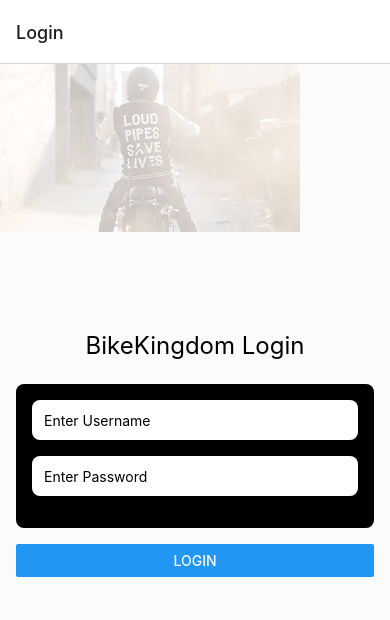
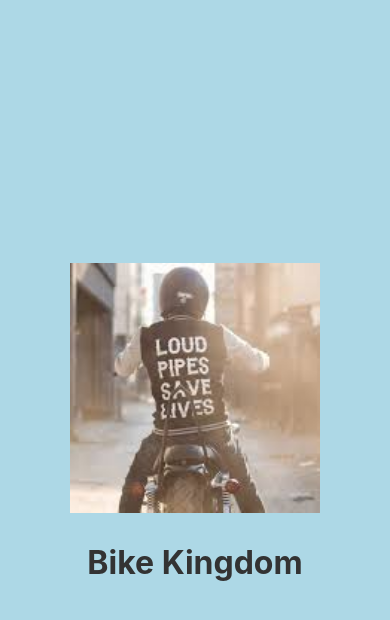
Before and after one commit to sahil4083/Demo, a React Native app: screen /BikeList in a window 390 px wide. Both pictures are taken after a click on the button 26 px from the left and 32 px from the top of the page. Shown: the top 620 px of the page. Built offline with nearby package versions, Linux system fonts and the light colour scheme.

Commit message:
added new files or modified

```diff
--- a/AboutScreen.js
+++ b/AboutScreen.js
@@ -4,7 +4,7 @@ import { Text, View, StyleSheet, ImageBackground, Button } from "react-native";
 const AboutScreen = ({ navigation }) => {
   return (
     <ImageBackground
-      source={require('./assets/sport.jpg')}
+    source={{uri:"https://wallpaper.forfun.com/fetch/d1/d114d147676588f8c97509961ae07fa4.jpeg?h=900&r=0.5"}}
       style={styles.background}
     >
       <View style={styles.container}>
@@ -37,12 +37,14 @@ const styles = StyleSheet.create({
     fontWeight: 'bold',
     textAlign: 'center',
     marginBottom: 20,
+    color:"orange"
   },
   text: {
     fontSize: 18,
     textAlign: 'center',
     marginBottom: 10,
     lineHeight: 24,
+    color:"#000080"
   },
 });
 
--- a/App.js
+++ b/App.js
@@ -2,21 +2,33 @@ import 'react-native-gesture-handler';
 import * as React from 'react';
 import { NavigationContainer } from '@react-navigation/native';
 import { createStackNavigator } from '@react-navigation/stack';
-import LoginScreen from "./LoginScreen.js";
-import HomeScreen from "./HomeScreen.js";
-import AboutScreen from "./AboutScreen.js";
-import BikeListScreen from "./BikeListScreen.js";
+import LogoScreen from './LogoScreen.js';
+import LoginScreen from './LoginScreen.js';
+import HomeScreen from './HomeScreen.js';
+import AboutScreen from './AboutScreen.js';
+import BikeListScreen from './BikeListScreen.js';
+import BikeDetailScreen from './BikeDetailScreen.js';
 
 const Stack = createStackNavigator();
 
 const App = () => {
   return (
     <NavigationContainer>
-      <Stack.Navigator initialRouteName="Login">
+      <Stack.Navigator initialRouteName="Logo">
+        <Stack.Screen
+          name="Logo"
+          component={LogoScreen}
+          options={{ headerShown: false }}
+        />
         <Stack.Screen name="Login" component={LoginScreen} />
         <Stack.Screen name="Home" component={HomeScreen} />
         <Stack.Screen name="About" component={AboutScreen} />
         <Stack.Screen name="BikeList" component={BikeListScreen} />
+        <Stack.Screen
+          name="BikeDetail"
+          component={BikeDetailScreen}
+          options={({ route }) => ({ title: route.params.bikeName })}
+        />
       </Stack.Navigator>
     </NavigationContainer>
   );
--- /dev/null
+++ b/BikeDetailScreen.js
@@ -0,0 +1,62 @@
+import React from 'react';
+import { View, Text, StyleSheet, Image } from 'react-native';
+
+const BikeDetailScreen = ({ route }) => {
+  const { bikeId, bikeName } = route.params;
+
+    const bikeDetails = {
+    '1': { name: 'Mountain Bike', description: 'Great for off-road trails.', image: require('./assets/images.jpg') },
+    '2': { name: 'Dirt Bike', description: 'Designed for rough terrains.', image: require('./assets/dirt.jpg') },
+    '3': { name: 'Racing Bike', description: 'Built for speed on paved roads.', image: require('./assets/racing.jpg') },
+    '4': { name: 'Sport Bike', description: 'Versatile bike for various terrains.', image: require('./assets/sport.jpg') },
+    '5': { name: 'Road Bike', description: 'Ideal for long rides on smooth roads.', image: require('./assets/road.jpg') },
+  };
+
+
+  const bike = bikeDetails[bikeId];
+
+  if (!bike) {
+    return (
+      <View style={styles.container}>
+        <Text style={styles.text}>Bike details not found.</Text>
+      </View>
+    );
+  }
+
+  return (
+    <View style={styles.container}>
+      <Image source={bike.image} style={styles.image} />
+      <Text style={styles.name}>{bike.name}</Text>
+      <Text style={styles.description}>{bike.description}</Text>
+    </View>
+  );
+};
+
+const styles = StyleSheet.create({
+  container: {
+    flex: 1,
+    alignItems: 'center',
+    justifyContent: 'center',
+    padding: 20,
+  },
+  image: {
+    width: 200,
+    height: 200,
+    borderRadius: 8,
+    marginBottom: 20,
+  },
+  name: {
+    fontSize: 24,
+    fontWeight: 'bold',
+    marginBottom: 10,
+  },
+  description: {
+    fontSize: 18,
+    textAlign: 'center',
+  },
+  text: {
+    fontSize: 18,
+  },
+});
+
+export default BikeDetailScreen;
--- a/BikeListScreen.js
+++ b/BikeListScreen.js
@@ -1,5 +1,6 @@
 import React from 'react';
-import { View, Text, StyleSheet, Image, ScrollView } from 'react-native';
+import { View, Text, StyleSheet, Image, ScrollView, TouchableOpacity } from 'react-native';
+import { useNavigation } from '@react-navigation/native';
 
 const bikes = [
   { id: '1', name: 'Mountain Bike', image: require('./assets/images.jpg') },
@@ -10,13 +11,26 @@ const bikes = [
 ];
 
 const BikeListScreen = () => {
+  const navigation = useNavigation();
+
+  const handlePress = (bike) => {
+    navigation.navigate('BikeDetail', {
+      bikeId: bike.id,
+      bikeName: bike.name,
+    });
+  };
+
   return (
     <ScrollView style={styles.container}>
-      {bikes.map(bike => (
-        <View key={bike.id} style={styles.card}>
+      {bikes.map((bike) => (
+        <TouchableOpacity
+          key={bike.id}
+          style={styles.card}
+          onPress={() => handlePress(bike)}
+        >
           <Image source={bike.image} style={styles.image} />
           <Text style={styles.name}>{bike.name}</Text>
-        </View>
+        </TouchableOpacity>
       ))}
     </ScrollView>
   );
@@ -28,20 +42,20 @@ const styles = StyleSheet.create({
     padding: 10,
   },
   card: {
-    backgroundColor: '#fff',
+    backgroundColor: 'orange',
     borderRadius: 8,
-    shadowColor: '#000',
+    shadowColor: 'white',
     shadowOpacity: 0.2,
     shadowRadius: 4,
-    shadowOffset: { width: 0, height: 2 },
+    shadowOffset: { width: 1, height: 1 },
     elevation: 2,
     marginBottom: 10,
     padding: 10,
     alignItems: 'center',
   },
   image: {
-    width: '100%',
-    height: 200,
+    width: '50%',
+    height: 100,
     borderRadius: 8,
   },
   name: {
--- a/HomeScreen.js
+++ b/HomeScreen.js
@@ -7,7 +7,7 @@ const HomeScreen = () => {
 
   return (
     <ImageBackground
-      source={require('./assets/picture.jpg')}
+    source={{uri:"https://wallpapers.com/images/high/ducati-hypermotard-4k-bike-q0mbiv0zvo8098zy.webp"}}
       style={styles.background}
     >
       <View style={styles.container}>
--- a/LoginScreen.js
+++ b/LoginScreen.js
@@ -15,7 +15,7 @@ const LoginScreen = ({ navigation }) => {
 
   return (
     <ImageBackground
-      source={require('./assets/Login.jpg')}
+      source={{uri:"https://wallpapers.com/images/high/4k-bike-rider-on-orange-bike-7pctj87kkxlg86ms.webp"}}
       style={styles.background}
     >
       <View style={styles.container}>
--- /dev/null
+++ b/LogoScreen.js
@@ -0,0 +1,42 @@
+import React, { useEffect } from 'react';
+import { View, Text, StyleSheet, Image } from 'react-native';
+
+const LogoScreen = ({ navigation }) => {
+  useEffect(() => {
+
+    setTimeout(() => {
+      navigation.replace('Login');
+    }, 4000);
+  }, [navigation]);
+
+  return (
+    <View style={styles.container}>
+      <Image
+        source={require('./assets/Login.jpg')}
+        style={styles.logo}
+      />
+      <Text style={styles.title}> Bike Kingdom </Text>
+    </View>
+  );
+};
+
+const styles = StyleSheet.create({
+  container: {
+    flex: 1,
+    justifyContent: 'center',
+    alignItems: 'center',
+    backgroundColor: 'lightblue',
+  },
+  logo: {
+    width: 250,
+    height: 250,
+    marginBottom: 30,
+  },
+  title: {
+    fontSize: 32,
+    fontWeight: 'bold',
+    color: '#333',
+  },
+});
+
+export default LogoScreen;
```
